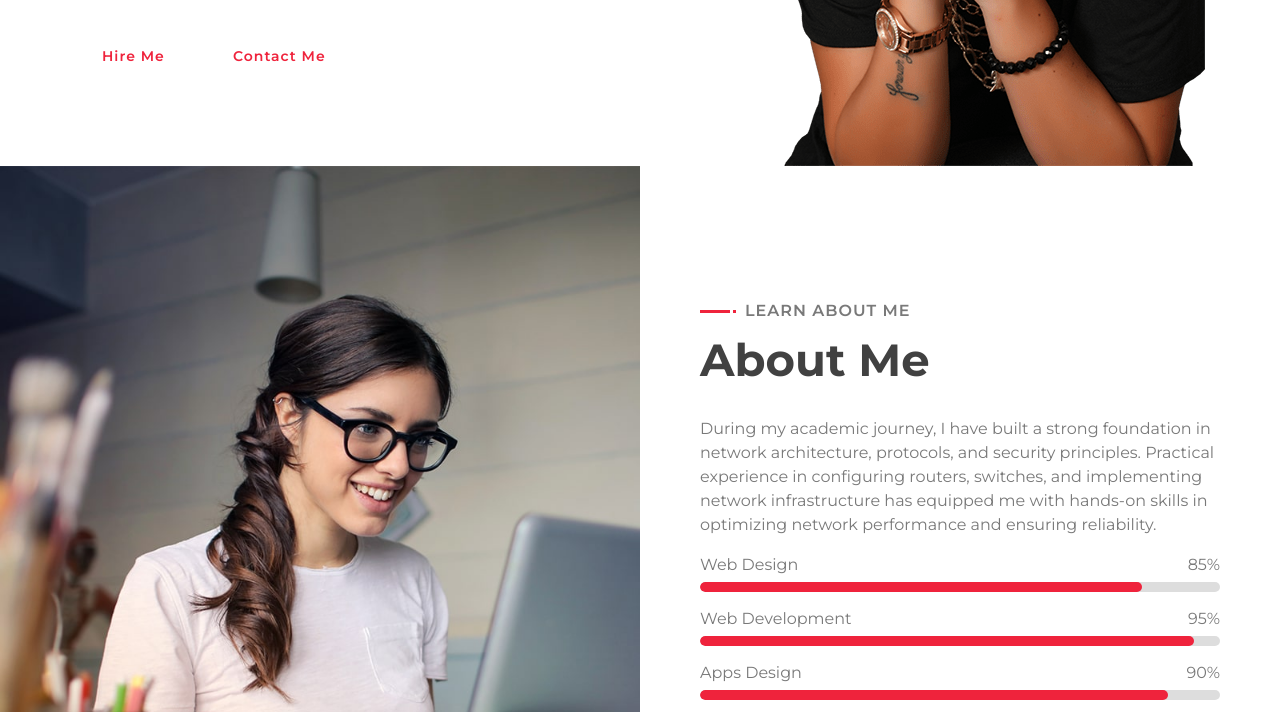
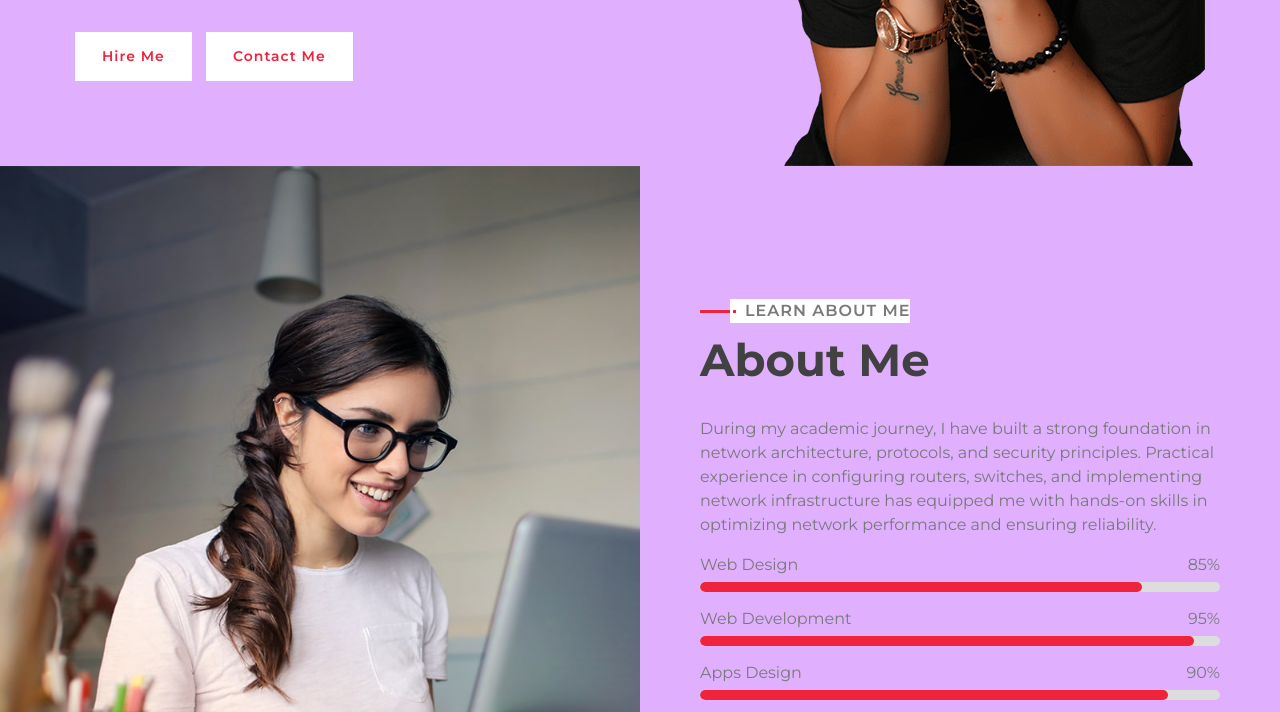
Before and after one commit to meisyyy/meishhy.github.io, a plain HTML site: page index.html in a window 1280 px wide. Shown: the part 554-1266 px from the top of the page. Drawn offline with nearby package versions, Linux system fonts and the light colour scheme; files that its build step writes are made by us from their sources.

Commit message:
Update style.css
added style.css

```diff
--- a/style.css
+++ b/style.css
@@ -3,7 +3,7 @@
 /*******************************/
 body {
     color: #797979;
-    background: #ffffff;
+    background: #E0B0FF;
     font-family: 'Montserrat', sans-serif;
 }
 #home {
```
